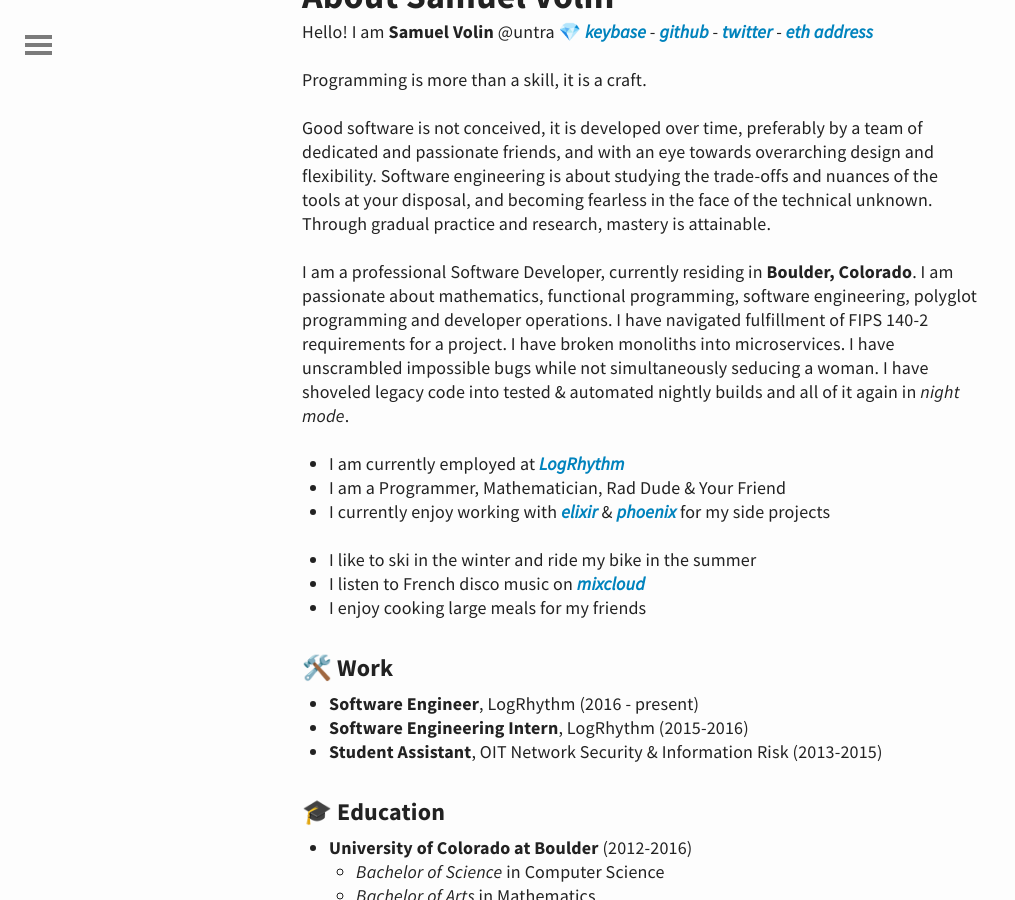
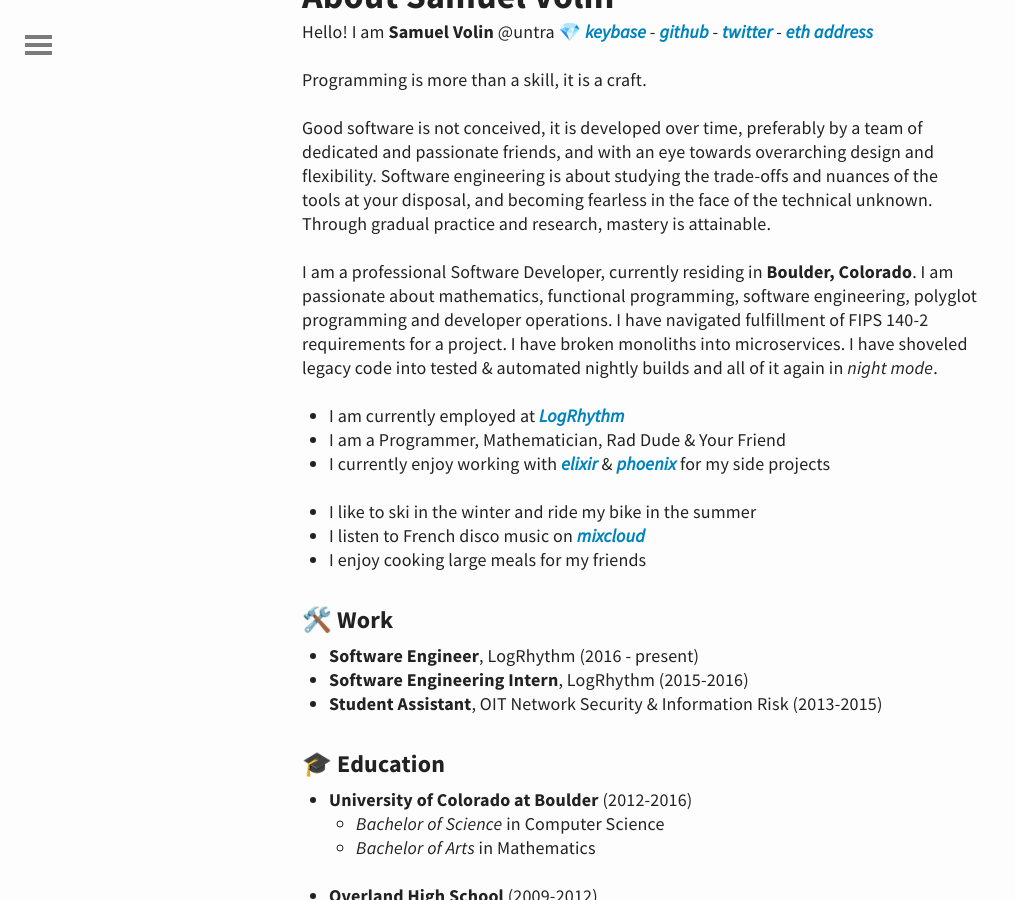
Before and after one commit to untra/untra.github.io, a Jekyll site: the page built from about.md, in a window 1280 px wide and 900 px high, scrolled down 327 px. Shown: the whole window, without its empty margins (0-1015 px from the left). Built offline with Jekyll 4.4.1, drawn with Linux system fonts in a browser that asks for light colours.

```diff
--- a/about.md
+++ b/about.md
@@ -14,7 +14,7 @@
 
 Good software is not conceived, it is developed over time, preferably by a team of dedicated and passionate friends, and with an eye towards overarching design and flexibility. Software engineering is about studying the trade-offs and nuances of the tools at your disposal, and becoming fearless in the face of the technical unknown. Through gradual practice and research, mastery is attainable.
 
-I am a professional Software Developer, currently residing in **Boulder, Colorado**. I am passionate about mathematics, functional programming, software engineering, polyglot programming and developer operations. I have navigated fulfillment of FIPS 140-2 requirements for a project. I have broken monoliths into microservices. I have unscrambled impossible bugs while not simultaneously seducing a woman. I have shoveled legacy code into tested & automated nightly builds and all of it again in _night mode_.
+I am a professional Software Developer, currently residing in **Boulder, Colorado**. I am passionate about mathematics, functional programming, software engineering, polyglot programming and developer operations. I have navigated fulfillment of FIPS 140-2 requirements for a project. I have broken monoliths into microservices. I have shoveled legacy code into tested & automated nightly builds and all of it again in _night mode_.
 
 * I am currently employed at [_LogRhythm_](https://logrhythm.com/)
 * I am a Programmer, Mathematician, Rad Dude & Your Friend
--- a/index.html
+++ b/index.html
@@ -15,7 +15,7 @@
 	  	<time datetime="{{ post.date | date_to_xmlschema }}" class="by-line">{{ post.date | date_to_string }}</time>
 			{% if post.mixcloud %}
 			<iframe width="100%" height="60" src="{{ post.mixcloud }}" frameborder="0" ></iframe>
-			{% elsif %}
+			{% elsif post.slides %}
 			<iframe src="{{ post.slides }}" frameborder="0" width="480" height="299" allowfullscreen="true" mozallowfullscreen="true" webkitallowfullscreen="true"></iframe>
 			{% else %}
 				<p>{{ post.content | strip_html | truncatewords:50 }}</p>
```
Also changed, not shown: _posts/2018-03-29-Mathematical-Cryptography.md (renamed from _posts/2018-03-39-Mathematical-Cryptography.md, +1 -1 lines).
